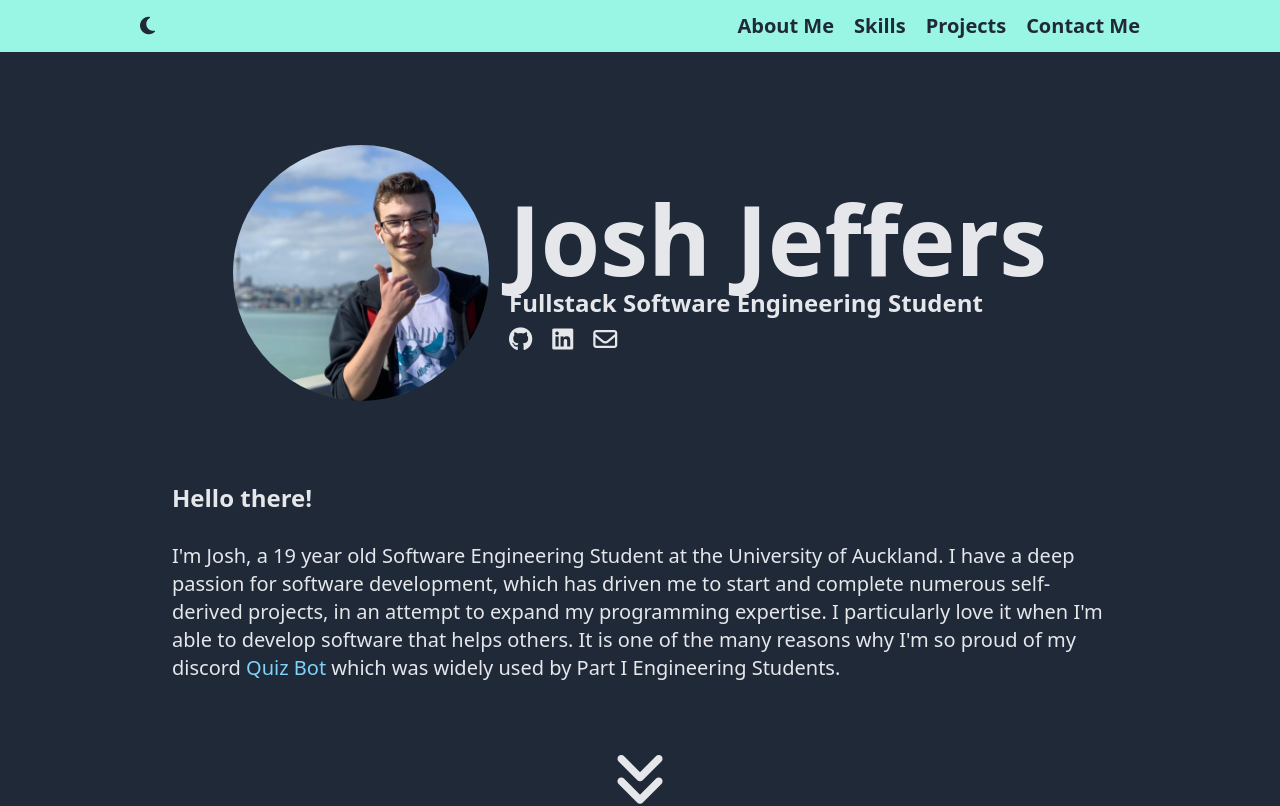
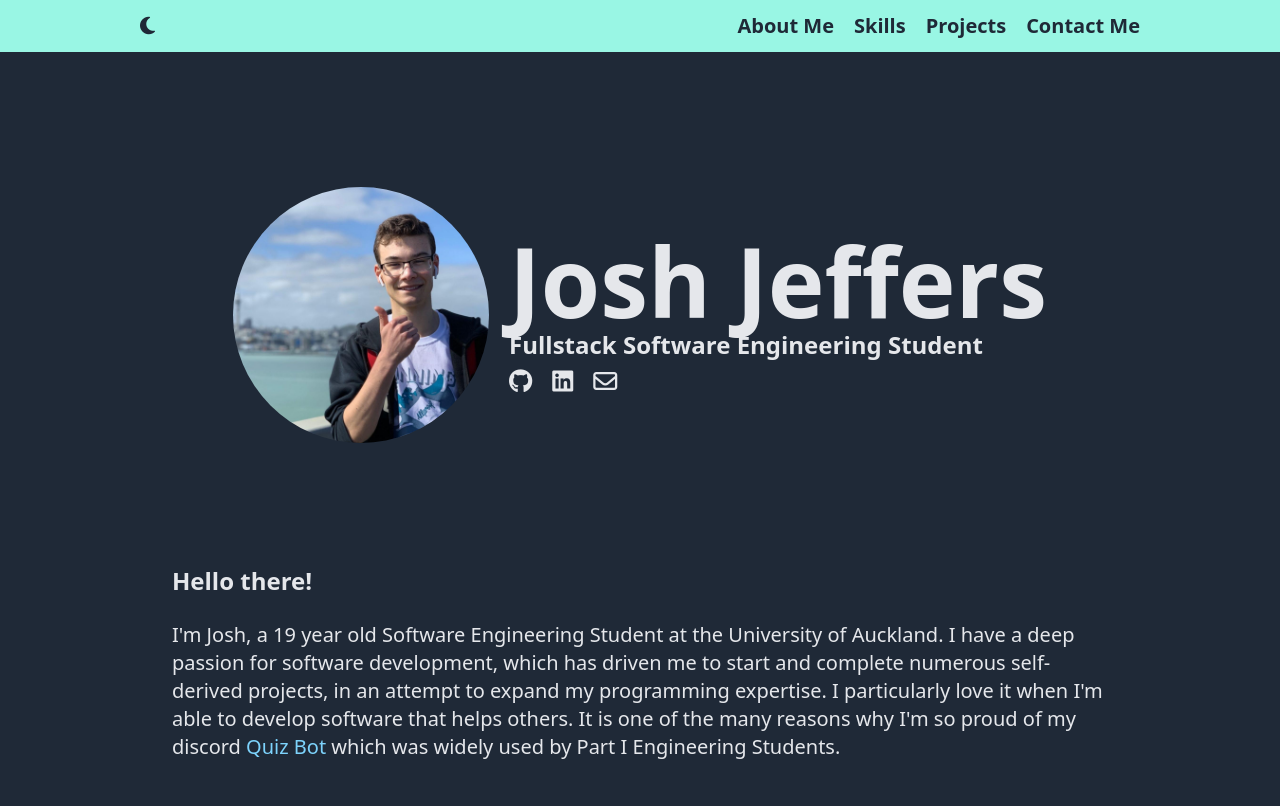
Before and after one commit to pumbas600/E-Portfolio, a React (Create React App) app: page / in a window 1280 px wide. Shown: the top 806 px of the page. Built offline with nearby package versions, Linux system fonts and the light colour scheme.

Commit message:
Moved seflie to Overview and hide downarrow on medium screens

```diff
--- a/src/Components/HomePage/AboutMe.tsx
+++ b/src/Components/HomePage/AboutMe.tsx
@@ -1,8 +1,7 @@
 import React from "react";
 import InlineLink from "../Utils/InlineLink";
-import IconLink from "../Utils/IconLink";
-import selfie from '../../Assets/Selfie.jpg';
 import Link from "../Utils/Link";
+import Overview from "./Overview";
 
 const AboutMe:React.FC = () => {
 
@@ -23,26 +22,9 @@ const AboutMe:React.FC = () => {
     return (
         <div id="about-me" className="md:pt-8 pt-5">
             <div className="min-h-screen flex flex-col justify-evenly">
-                <div className="flex md:flex-row flex-col justify-center items-center mb-5">
-                    <img className="md:w-[16rem] md:mb-0 mb-2 w-56 rounded-full" src={selfie} alt="Josh Jeffers"/>
-                    <div className="md:ml-5 flex justify-center flex-col md:items-start items-center">
-                        <div className="font-bold md:text-8xl text-5xl">Josh Jeffers</div>
-                        <div className="font-semibold md:text-2xl text-base">Fullstack Software Engineering Student</div>
-                        <div className="mt-1 flex flex-row text-2xl md:justify-start justify-center">
-                            <IconLink href="https://github.com/pumbas600">
-                                <i className="mr-5 fab fa-github"/>
-                            </IconLink>
-                            <IconLink href="https://www.linkedin.com/in/josh-jeffers-657111233/">
-                                <i className="mr-5 fab fa-linkedin"></i>
-                            </IconLink>
-                            <IconLink internal href="mailto:joshjeffers600@gmail.com">
-                                <i className="mr-5 far fa-envelope"/>
-                            </IconLink>
-                        </div>
-                    </div>
-                </div>
+                <Overview/>
                 <div className="mb-5">
-                    <div className="md:mx-8 mx-2 md:text-xl text-base dark:text-gray-200 text-gray-800">
+                    <div className="md:mx-8 mx-2 dark:text-gray-200 text-gray-800">
                         <div className="items-baseline md:text-2xl text-xl font-semibold">
                             <span className="inline-block peer">Hello there!</span>
                             <span className="ml-3 md:peer-hover:inline-block hidden text-base">
@@ -50,7 +32,7 @@ const AboutMe:React.FC = () => {
                             </span>
                         </div>
                         <br/>
-                        <div>
+                        <div className="md:text-xl text-base">
                             I'm Josh, a {calculateAge()} year old Software Engineering Student at the University of Auckland. I
                             have a deep passion for software development, which has driven me to start and complete numerous
                             self-derived projects, in an attempt to expand my programming expertise. I particularly love it when
@@ -63,7 +45,7 @@ const AboutMe:React.FC = () => {
                         </div>}
                     </div>
                 </div>
-                <div className="md:block hidden mx-auto animate-bounce-slow">
+                <div className="2xl:block hidden mx-auto animate-bounce-slow">
                     <Link internal href="#technical-skills" className="text-6xl">
                         <i className="fas fa-angle-double-down"/>
                     </Link>
--- /dev/null
+++ b/src/Components/HomePage/Overview.tsx
@@ -0,0 +1,28 @@
+import React from "react"
+import selfie from "../../Assets/Selfie.jpg";
+import IconLink from "../Utils/IconLink";
+
+const Overview: React.FC = () => {
+    return (
+        <div className="flex md:flex-row flex-col justify-center items-center mb-5">
+            <img className="md:w-[16rem] md:mb-0 mb-2 w-56 rounded-full" src={selfie} alt="Josh Jeffers"/>
+            <div className="md:ml-5 flex justify-center flex-col md:items-start items-center">
+                <div className="font-bold md:text-8xl text-5xl">Josh Jeffers</div>
+                <div className="font-semibold md:text-2xl text-base">Fullstack Software Engineering Student</div>
+                <div className="mt-1 flex flex-row text-2xl md:justify-start justify-center">
+                    <IconLink href="https://github.com/pumbas600">
+                        <i className="mr-5 fab fa-github"/>
+                    </IconLink>
+                    <IconLink href="https://www.linkedin.com/in/josh-jeffers-657111233/">
+                        <i className="mr-5 fab fa-linkedin"></i>
+                    </IconLink>
+                    <IconLink internal href="mailto:joshjeffers600@gmail.com">
+                        <i className="mr-5 far fa-envelope"/>
+                    </IconLink>
+                </div>
+            </div>
+        </div>
+    )
+}
+
+export default Overview;
```
